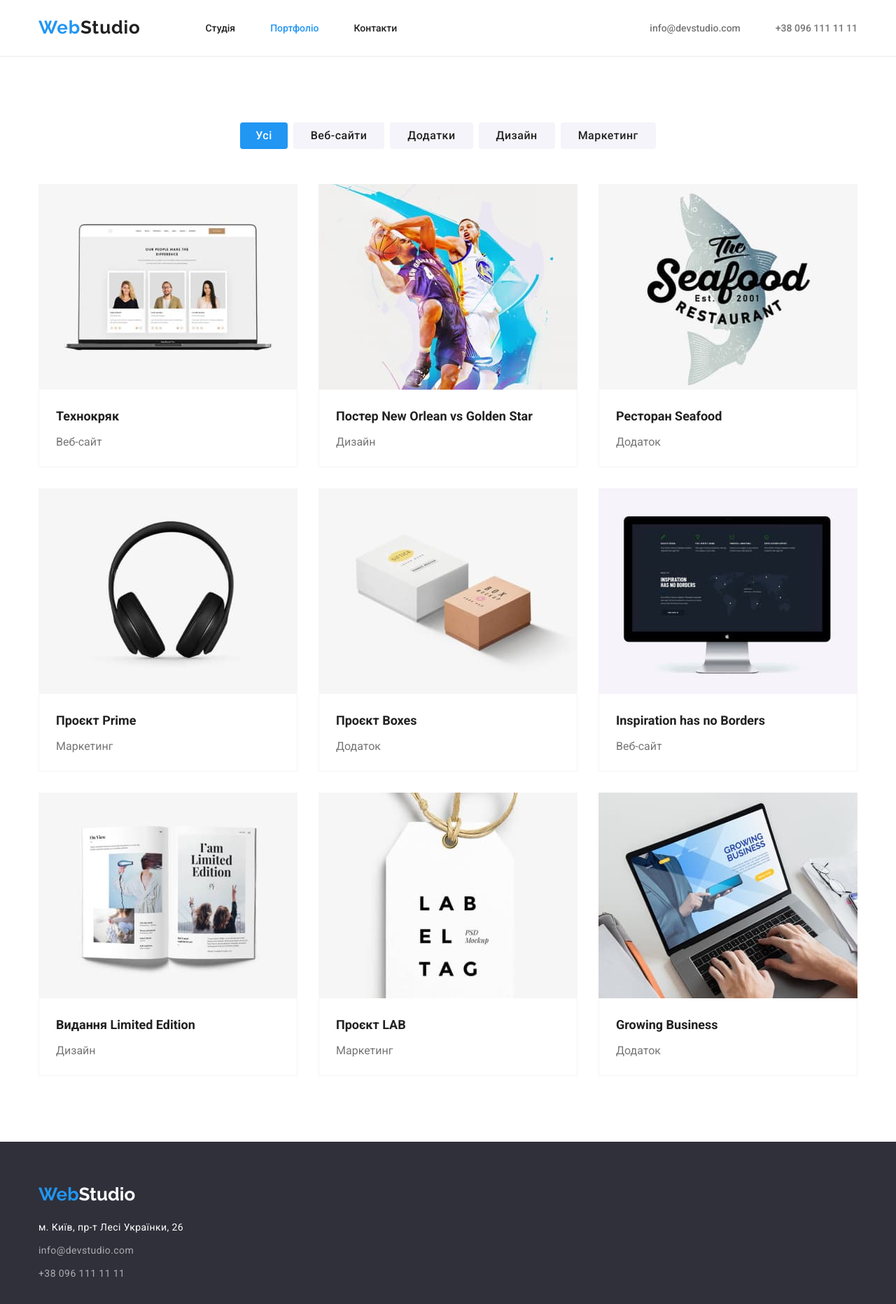
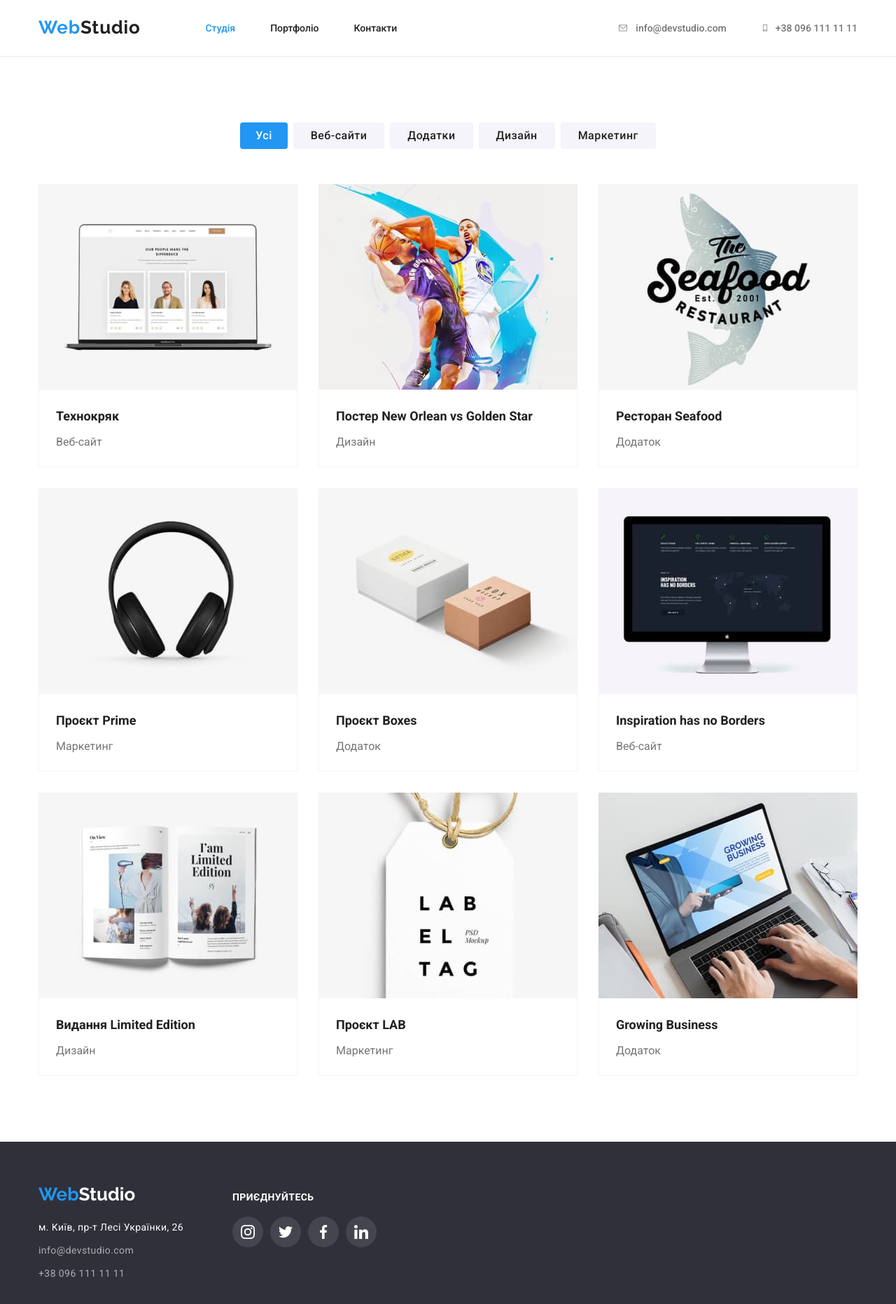
Before and after one commit to AVykhopen/goit-markup-hw-04, a plain HTML site: page portfolio.html in a window 1280 px wide. Shown: the whole page at 70% size. Drawn offline with nearby package versions, Linux system fonts and the light colour scheme.

Commit message:
майже кінець

```diff
--- a/css/styles.css
+++ b/css/styles.css
@@ -115,18 +115,29 @@ img {
   font-weight: 500;
   padding: 32px 0;
   display: flex;
+  align-items: center;
+  fill: var(--title-text-color)
 }
 .contacts-link:hover,
 .contacts-link:focus {
   color: var(--accent-color);
+  fill: var(--accent-color);
+}
+.contact-icon {
+  margin-right: 10px;
 }
 /* hero */
 .hero {
+  background-color: var(--secondary-background-color);
   padding: 200px 0;
-  background-color: var(--secondary-background-color);
-  background-position: cover;
+  text-align: center;
+  margin-left: auto;
+  margin-right: auto;
   max-width: 1600px;
-  background-image: url(../images/BGimg.jpg);
+  background-image: linear-gradient(to right, rgba(47, 48, 58, 0.4), rgba(47, 48, 58, 0.4)),
+url('../images/BGimg.jpg');
+  background-size: cover;
+  background-position: center;
 }
 .hero-title {
   color: var(--secondary-text-color);
@@ -238,6 +249,7 @@ img {
   display: flex;
   align-items: center;
   gap: 10px;
+  margin-top: 16px;
 }
 .card-socials-link {
   display: flex;
@@ -284,16 +296,27 @@ img {
 }
 .logo-footer {
   color: var(--accent-color);
+  font-family: 'Raleway';
   text-decoration: none;
   font-size: 26px;
   line-height: 1.19;
   font-family: Raleway, sans-serif;
+  margin-top: 0px;
   margin-bottom: 20px;
   display: block;
+  font-weight: 700;
 }
 .logo-white {
   color: var(--secondary-text-color);
   text-decoration: none;
+}
+.main-adress {
+  display: flex;
+  align-items: baseline;
+}
+.adress-content {
+  display: block;
+  align-items: baseline;
 }
 .adress {
   color: var(--secondary-text-color);
@@ -324,20 +347,19 @@ img {
   line-height: 1.71;
   letter-spacing: 0.03em;
 }
-.section-title-footer {
-font-family: 'Roboto';
-display: block;
-font-style: normal;
-font-weight: 700;
-font-size: 14px;
-line-height: 1.14;
-letter-spacing: 0.03em;
-text-transform: uppercase;
-}
 .socials-list {
   display: flex;
   align-items: center;
   gap: 10px;
+}
+.section-title-footer {
+  color: var(--secondary-text-color);
+  font-weight: 700;
+  font-size: 14px;
+  line-height: 1.143;
+  letter-spacing: 0.03em;
+  text-transform: uppercase;
+  margin-bottom: 20px;
 }
 .socials-link {
   display: flex;
@@ -352,6 +374,9 @@ text-transform: uppercase;
 .socials-link:hover {
   fill: var(--secondary-text-color);
   background-color: var(--accent-color);
+}
+.links-social{
+  margin-left: 70px;
 }
 /* Стилі Portfolio */
 /* main */
--- a/portfolio.html
+++ b/portfolio.html
@@ -28,11 +28,9 @@
             >Web<span class="logo-black">Studio</span></a
           >
           <ul class="site-nav list">
-            <li><a href="./index.html" class="nav-link link">Студія</a></li>
+            <li><a href="#" class="nav-link link link-current">Студія</a></li>
             <li>
-              <a href="./portfolio.html" class="nav-link link-current"
-                >Портфоліо</a
-              >
+              <a href="./portfolio.html" class="nav-link link">Портфоліо</a>
             </li>
             <li><a href="#" class="nav-link link">Контакти</a></li>
           </ul>
@@ -40,12 +38,18 @@
         <ul class="contacts-list">
           <li>
             <a href="mailto:info@devstudio.com" class="contacts-link"
-              >info@devstudio.com</a
+              ><svg class="contact-icon" width="16" height="12">
+                <use href="./images/icons.svg#icon-Envelope">
+                </use>
+              </svg>info@devstudio.com</a
             >
           </li>
           <li>
             <a href="tel:+380961111111" class="contacts-link"
-              >+38 096 111 11 11</a
+              ><svg class="contact-icon" width="10" height="16">
+                <use href="./images/icons.svg#icon-Smartphone">
+                </use>
+              </svg>+38 096 111 11 11</a
             >
           </li>
         </ul>
@@ -177,6 +181,8 @@
     </main>
     <footer class="footer">
       <div class="container">
+      <div class="main-adress">
+      <div class="adress-content">
         <a href="./index.html" class="logo-footer"
           >Web<span class="logo-white">Studio</span></a
         >
@@ -207,6 +213,45 @@
           </ul>
         </address>
       </div>
+          <div class="links-social">
+              <p class="section-title-footer">Приєднуйтесь</p>
+              <ul class="socials-list">
+                <li>
+                  <a class="socials-link" href="#">
+                    <svg width="20" height="20">
+                      <use href="./images/icons.svg#icon-Instagram">
+                      </use>
+                    </svg>
+                  </a>
+                </li>
+                <li>
+                  <a class="socials-link" href="#">
+                    <svg width="20" height="20">
+                      <use href="./images/icons.svg#icon-Twitter">
+                      </use>
+                    </svg>
+                  </a>
+                </li>
+                <li>
+                  <a class="socials-link" href="#">
+                    <svg width="20" height="20">
+                      <use href="./images/icons.svg#icon-Facebook">
+                      </use>
+                    </svg>
+                  </a>
+                </li>
+                <li>
+                  <a class="socials-link" href="#">
+                    <svg width="20" height="20">
+                      <use href="./images/icons.svg#icon-Linkedin">
+                      </use>
+                    </svg>
+                  </a>
+                </li>
+          </ul>
+          </div>
+      </div>
+    </div>
     </footer>
   </body>
 </html>
```
Also changed, not shown: index.html (+18 -4 lines).
